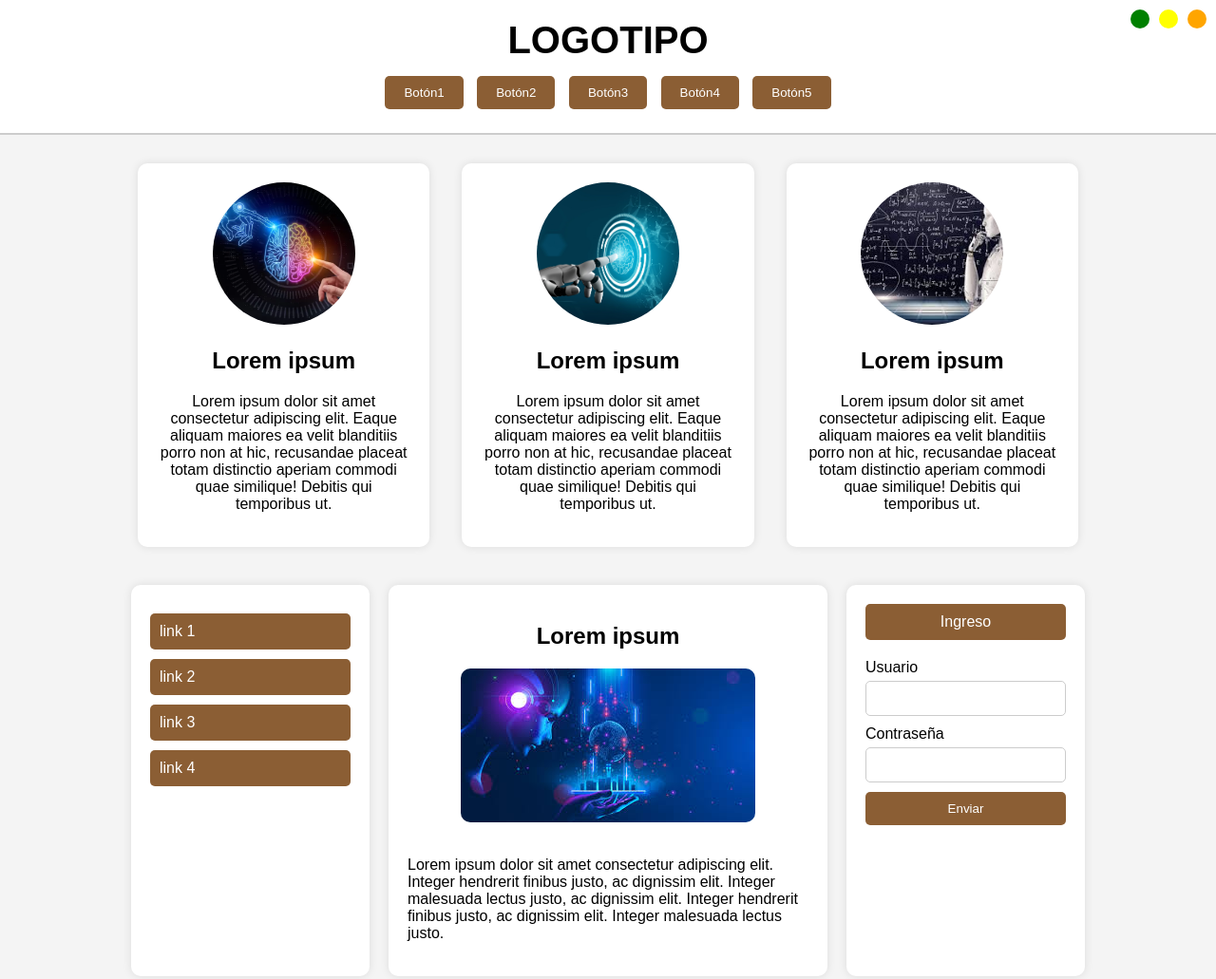
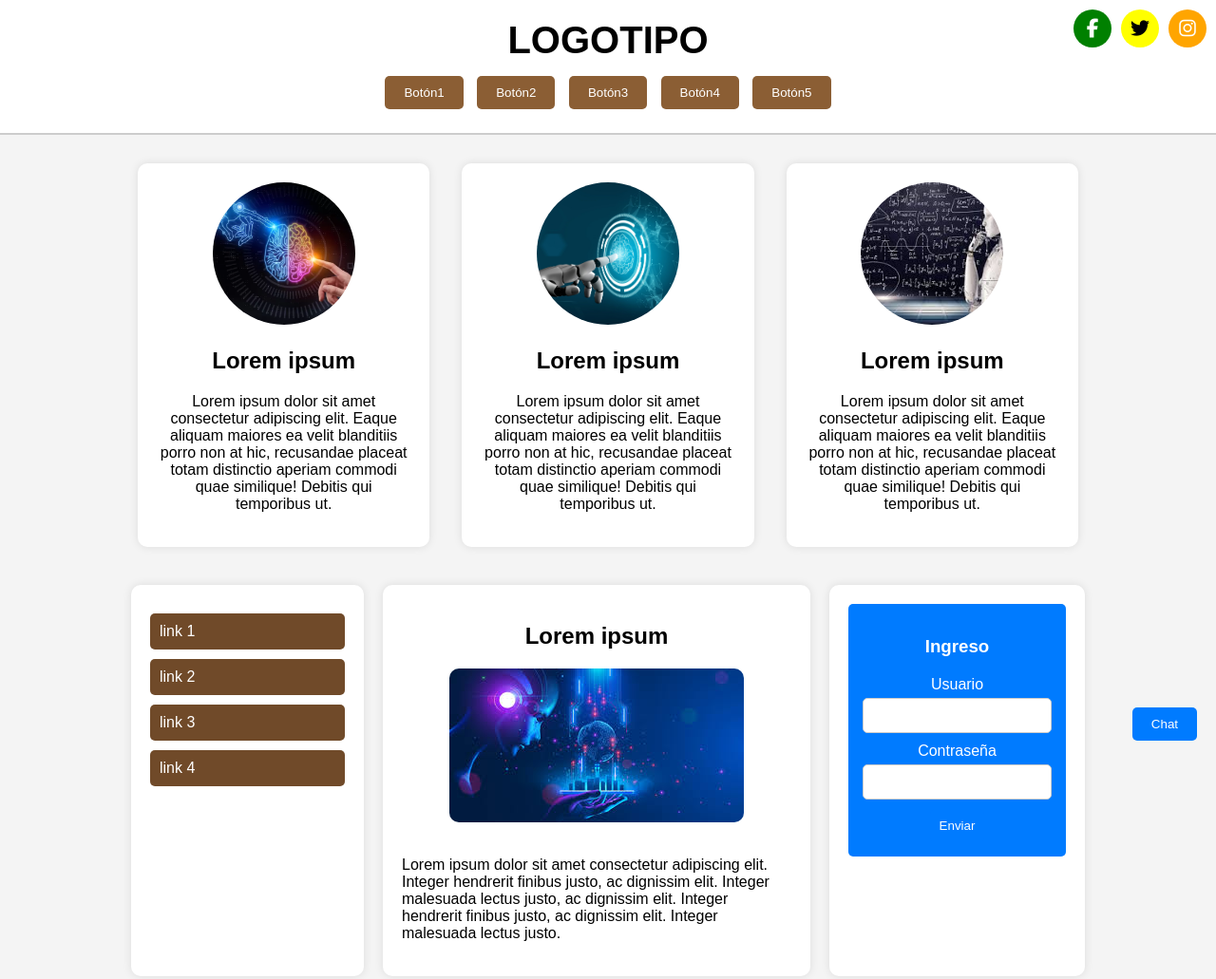
Before and after one commit to Juanbarrera12/A-estudiar-chavos, a plain HTML site: page org/pag.html in a window 1280 px wide. Shown: the top 1031 px of the page at 95% size. Drawn offline with Linux system fonts and the light colour scheme; a web font is replaced by a local one.

Commit message:
html terminado

```diff
--- a/org/pag.html
+++ b/org/pag.html
@@ -4,21 +4,22 @@
     <meta charset="utf-8">
     <meta name="author" content="CODESPRINTERS">
     <meta name="description" content="descripcion sitio web">
-        <meta name="keywords" content=" tutoriales,html,desarrollo web">
+    <meta name="keywords" content="tutoriales,html,desarrollo web">
     <title>Estructura de la cabecera</title>
     <link rel="icon" href="img/Icono.jpg">
     <link rel="preconnect" href="https://fonts.googleapis.com">
     <link rel="preconnect" href="https://fonts.gstatic.com" crossorigin>
     <link href="https://fonts.googleapis.com/css2?family=Crimson+Text:ital,wght@0,400;0,600;0,700;1,400;1,600;1,700&family=Playwrite+ES+Deco:wght@100..400&display=swap" rel="stylesheet">
-    <link href= "Style.css" type="text/css" rel ="stylesheet" media="">
-    <link rel="stylesheet" href="styles.css">
+    <link href="styles.css" type="text/css" rel="stylesheet" media="">
+
+    <script src="https://kit.fontawesome.com/a076d05399.js" crossorigin="anonymous"></script>
 </head>
 <body>
     <header>
-        <div class="circles">
-            <div class="circle green"></div>
-            <div class="circle yellow"></div>
-            <div class="circle orange"></div>
+        <div class="social-icons">
+            <div class="social-icon green"><i class="fab fa-facebook-f"></i></div>
+            <div class="social-icon yellow"><i class="fab fa-twitter"></i></div>
+            <div class="social-icon orange"><i class="fab fa-instagram"></i></div>
         </div>
         <h1>LOGOTIPO</h1>
         <nav>
@@ -60,19 +61,26 @@
                 <p>Lorem ipsum dolor sit amet consectetur adipiscing elit. Integer hendrerit finibus justo, ac dignissim elit. Integer malesuada lectus justo, ac dignissim elit. Integer hendrerit finibus justo, ac dignissim elit. Integer malesuada lectus justo.</p>
             </article>
             <aside>
-                <div class="ingreso-header">Ingreso</div>
+                <div class="ingreso-header">
+                    <h3>Ingreso</h3>
                     <form action="#">
                         <label for="usuario">Usuario</label>
                         <input type="text" id="usuario" name="usuario">
                         <label for="contrasena">Contraseña</label>
                         <input type="password" id="contrasena" name="contrasena">
+                        <div class="submit-button">
                             <button type="submit">Enviar</button>
+                        </div>
                     </form>
+                </div>
             </aside>
         </section>
     </main>
     <footer>
         © Todos los derechos reservados
     </footer>
+    <div id="chat-button">
+        <button>Chat</button>
+    </div>
 </body>
 </html>
--- a/org/styles.css
+++ b/org/styles.css
@@ -3,6 +3,10 @@ body {
     margin: 0;
     padding: 0;
     background-color: #f4f4f4;
+}
+
+* {
+    box-sizing: border-box;
 }
 
 header {
@@ -19,7 +23,7 @@ header h1 {
     margin: 0;
 }
 
-.circles {
+.social-icons {
     position: absolute;
     top: 10px;
     right: 10px;
@@ -27,22 +31,33 @@ header h1 {
     gap: 10px;
 }
 
-.circle {
-    width: 20px;
-    height: 20px;
+.social-icon {
+    width: 40px;
+    height: 40px;
     border-radius: 50%;
+    display: flex;
+    align-items: center;
+    justify-content: center;
+    color: white;
+    font-size: 20px;
+    cursor: pointer;
 }
 
-.green {
+.social-icon.green {
     background-color: #008000;
 }
 
-.yellow {
+.social-icon.yellow {
     background-color: #FFFF00;
+    color: black;
 }
 
-.orange {
+.social-icon.orange {
     background-color: #FFA500;
+}
+
+.social-icon i {
+    font-size: 20px;
 }
 
 nav {
@@ -57,6 +72,11 @@ nav button {
     margin: 5px;
     cursor: pointer;
     border-radius: 5px;
+    transition: background-color 0.3s ease;
+}
+
+nav button:hover {
+    background-color: #704a29;
 }
 
 main {
@@ -110,11 +130,16 @@ main {
 .bottom-section aside a {
     display: block;
     margin: 10px 0;
-    color: white;
+    color: #ffffff;
     text-decoration: none;
     padding: 10px;
-    background-color: #8b5e34;
+    background-color: #704a29;
     border-radius: 5px;
+    transition: background-color 0.3s ease, color 0.3s ease;
+}
+
+.bottom-section aside a:hover {
+    background-color: #966a44;
 }
 
 .bottom-section article {
@@ -131,12 +156,20 @@ main {
 }
 
 .bottom-section .ingreso-header {
-    background-color: #8b5e34;
+    background-color: #007bff;
     color: white;
-    padding: 10px;
+    padding: 15px;
     text-align: center;
     border-radius: 5px;
     margin-bottom: 10px;
+}
+
+.bottom-section .ingreso-header h3 {
+    margin-bottom: 10px;
+}
+
+.bottom-section .ingreso-header:hover {
+    background-color: #007bff;
 }
 
 .bottom-section form {
@@ -155,14 +188,19 @@ main {
     border: 1px solid #ccc;
 }
 
-.bottom-section form button {
-    background-color: #8b5e34;
+.bottom-section form button[type="submit"] {
+    background-color: #007bff;
     color: white;
     border: none;
     padding: 10px;
     margin-top: 10px;
     cursor: pointer;
     border-radius: 5px;
+    transition: background-color 0.3s ease;
+}
+
+.bottom-section form button[type="submit"]:hover {
+    background-color: #0056b3;
 }
 
 footer {
@@ -172,23 +210,23 @@ footer {
     border-top: 2px solid #ccc;
     margin-top: 20px;
 }
-* {
 
-    box-sizing: border-box;
+#chat-button {
+    position: fixed;
+    bottom: 20px;
+    right: 20px;
+}
 
-    }
-    .menu {
+#chat-button button {
+    background-color: #007bff;
+    color: white;
+    border: none;
+    padding: 10px 20px;
+    border-radius: 5px;
+    cursor: pointer;
+    transition: background-color 0.3s ease;
+}
 
-     width: 25%;
-
-     float: left;
-
-    }
-
-    .main {
-
-     width: 75%;
-
-     float: left;
-
-    }
+#chat-button button:hover {
+    background-color: #0056b3;
+}
```
Lines whose indentation alone changed are shown as unchanged.
